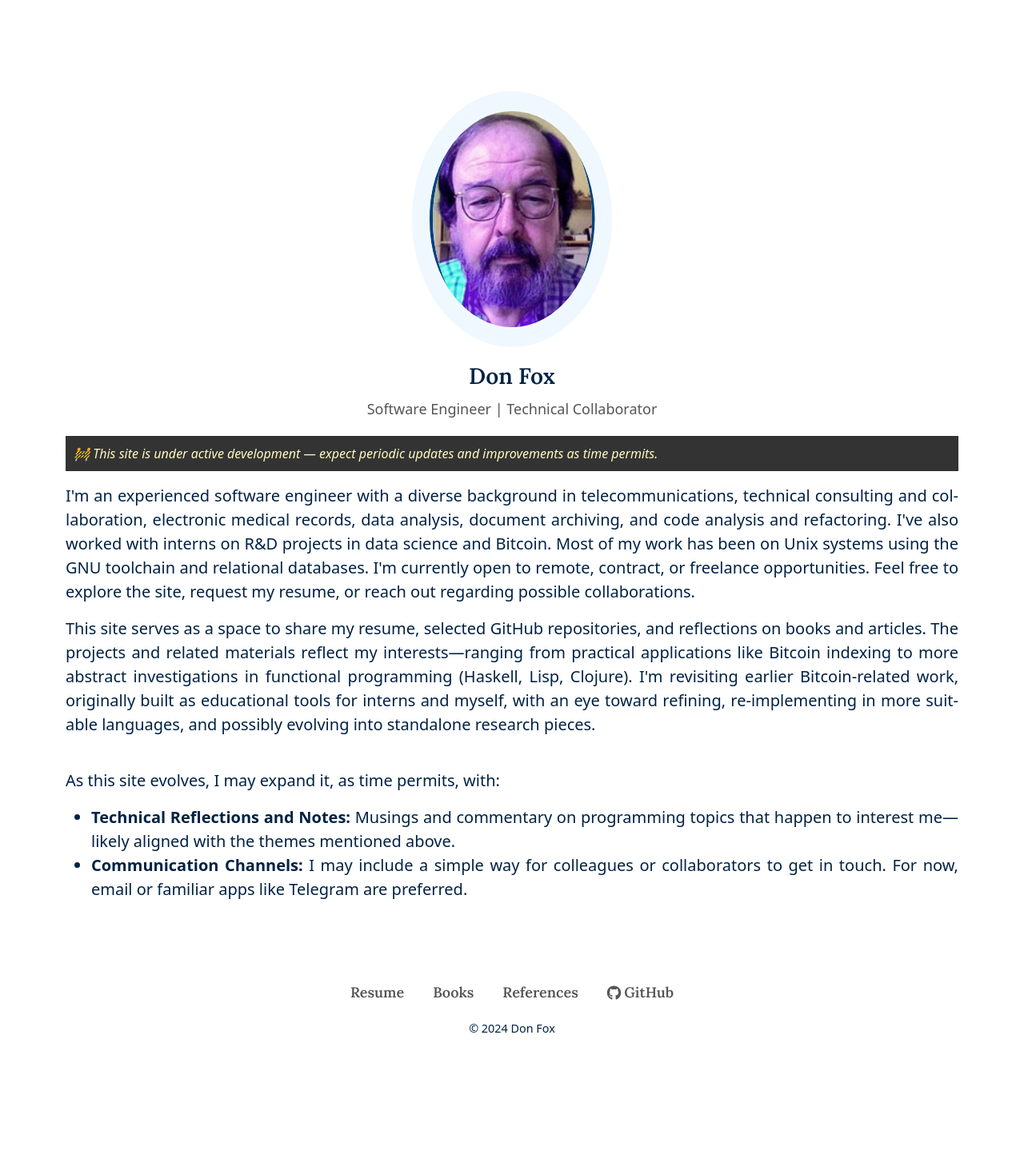
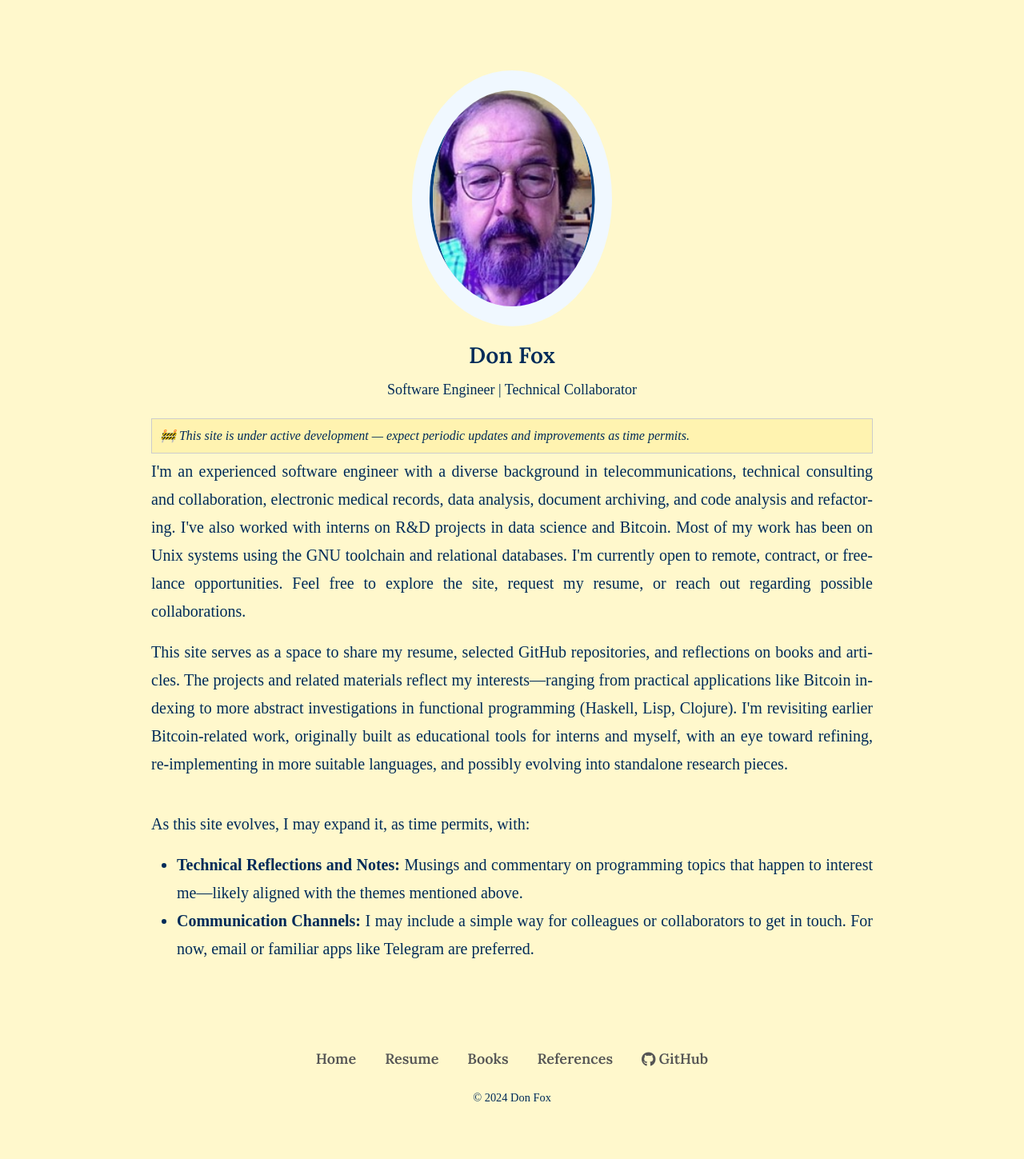
Before and after one commit to donfox/resume_site, a Flask app: page / in a window 1280 px wide. Shown: the whole page at 80% size. Before the commit the page ends 1291 px from the top, so only its background shows below. Run offline with Flask 3, Linux system fonts and the light colour scheme; parts of the project's set-up code (start-up, migrations or seed data) failed here and were passed over.

Commit message:
tweeks to improve appearance

```diff
--- a/resume_site/templates/base.html
+++ b/resume_site/templates/base.html
@@ -1,18 +1,20 @@
 <!DOCTYPE html>
 <html lang="en">
 <head>
-  <meta charset="UTF-8">
+  <meta charset="UTF-8" />
   <title>{% block title %}My Website{% endblock %}</title>
-  {% block head_extra %}{% endblock %}
-  <meta name="viewport" content="width=device-width, initial-scale=1.0">
+  <meta name="viewport" content="width=device-width, initial-scale=1" />
 
-  <link rel="stylesheet" href="{{ url_for('static', filename='style.css') }}">
+  <!-- Frameworks first -->
   <link href="https://cdn.jsdelivr.net/npm/bootstrap@5.3.0/dist/css/bootstrap.min.css" rel="stylesheet">
   <link rel="stylesheet" href="https://cdnjs.cloudflare.com/ajax/libs/font-awesome/6.5.0/css/all.min.css">
   <link href="https://fonts.googleapis.com/css2?family=Roboto&family=Lora:wght@400;600&display=swap" rel="stylesheet">
+
+  <!-- Your CSS last (cache-busted) -->
+  <!-- <link rel="stylesheet" href="{{ url_for('static', filename='style.css', v=5) }}"> -->
+  <link rel="stylesheet" href="{{ url_for('static', filename='style.css', v=16) }}">
 </head>
-
-  <body class="{% block body_class %}{% endblock %}">
+<body class="{% block body_class %}{% endblock %}">
   <div class="container mt-4">
     {% with messages = get_flashed_messages(with_categories=true) %}
       {% if messages %}
@@ -25,17 +27,15 @@
       {% endif %}
     {% endwith %}
 
-    {% block body %}
-      {% block content %}{% endblock %}
-    {% endblock %}
+    {% block content %}{% endblock %}
   </div>
 
   <footer class="text-center mt-4">
     <div class="d-flex flex-wrap justify-content-center gap-3">
-      {% if request.endpoint != 'main.index' %}<a href="{{ url_for('main.index') }}" class="footer-link">Home</a>{% endif %}
-      {% if request.endpoint != 'main.resume' %}<a href="{{ url_for('main.resume') }}" class="footer-link">Resume</a>{% endif %}
-      {% if request.endpoint != 'main.books' %}<a href="{{ url_for('main.books') }}" class="footer-link">Books</a>{% endif %}
-      {% if request.endpoint != 'main.references' %}<a href="{{ url_for('main.references') }}" class="footer-link">References</a>{% endif %}
+      <a href="{{ url_for('main.index') }}" class="footer-link">Home</a>
+      <a href="{{ url_for('main.resume') }}" class="footer-link">Resume</a>
+      <a href="{{ url_for('main.books') }}" class="footer-link">Books</a>
+      <a href="{{ url_for('main.references') }}" class="footer-link">References</a>
       <a href="https://github.com/donfox" target="_blank" class="footer-link">
         <i class="fab fa-github me-1"></i>GitHub
       </a>
--- a/resume_site/templates/index.html
+++ b/resume_site/templates/index.html
@@ -2,21 +2,23 @@
 
 {% block title %}Home Page{% endblock %}
 
-{% block body %}
+{% block content %}
+<main>
+  <header>
+    <div class="photo-container">
+      <img
+        src="{{ url_for('static', filename='images/don.jpg') }}"
+        class="home-photo"
+        alt="Don Fox - Profile Picture"
+      >
+    </div>
 
-<main>
-  <header><br>
-    <div class="photo-container">
-        <img src="{{ url_for('static', filename='images/don.jpg') }}"
-        class="home-photo" alt="Don Fox - Profile Picture">
-    </div>
     <h2 class="home-name">Don Fox</h2>
     <p class="banner-tagline">
       Software Engineer | Technical Collaborator
     </p>
     <p class="construction-notice">
-      🚧 This site is under active development — expect periodic updates and improvements as time
-      permits.
+      🚧 This site is under active development — expect periodic updates and improvements as time permits.
     </p>
   </header>
 
@@ -44,11 +46,9 @@
     <ul>
       <li><strong>Technical Reflections and Notes:</strong> Musings and commentary on programming
       topics that happen to interest me—likely aligned with the themes mentioned above.</li>
-
       <li><strong>Communication Channels:</strong> I may include a simple way for colleagues or
       collaborators to get in touch. For now, email or familiar apps like Telegram are preferred.</li>
     </ul>
   </section>
 </main>
-
 {% endblock %}
--- a/static/style.css
+++ b/static/style.css
@@ -1,24 +1,45 @@
-/* General Body Styling */
+/* --- Base page look --- */
+:root {
+  --color-bg: #fff8cc;   /* warm cream */
+  --color-text: #002b59; /* softer Oxford Blue */
+}
+
+html, body, p, li, h1, h2, h3, h4, h5, h6 {
+  color: var(--color-text) !important;
+}
+
 body {
   font-family: var(--font-primary, 'Merriweather', serif);
   font-size: 20px !important;
-  background: var(--color-bg, #ffffff);
-  color: #002244 !important;
-  line-height: 1.6;
+  line-height: 1.75; /* improved readability */
   margin: 0;
   padding: 20px;
   display: flex;
   flex-direction: column;
   min-height: 100vh;
+  background-color: var(--color-bg);
+}
+
+/* Headings slightly brighter blue */
+h1, h2, h3, h4, h5, h6 {
+  color: #003366;
 }
 
 .container {
   max-width: 950px;
-  padding: 20px;
+  padding: 24px;
   margin: auto;
   flex: 1;
+  background: none !important;
+  border-radius: 0 !important;
+  box-shadow: none !important;
 }
 
+main, header, section {
+  background: transparent !important;
+}
+
+/* Alignment for header elements */
 header, header h1, header h2, header h4,
 .contact p, .banner-tagline, .home-name {
   text-align: center;
@@ -48,11 +69,14 @@
 }
 
 .construction-notice {
-  color: #fff9c4;
-  background-color: #333;
+  color: var(--color-text);
+  background-color: #fff3b0; /* softer pastel yellow */
   padding: 10px;
   font-style: italic;
   font-size: 1rem;
+  line-height: 1.35; /* tighter line spacing */
+  border: 1px solid #ccc;
+  margin: 5px 0;
 }
 
 /* Image Styling */
@@ -244,10 +268,3 @@
 section h4 {
   margin-bottom: 15px;
 }
-section {
-  margin-bottom: 40px;
-}
-
-section h4 {
-  margin-bottom: 15px;
-}
```
